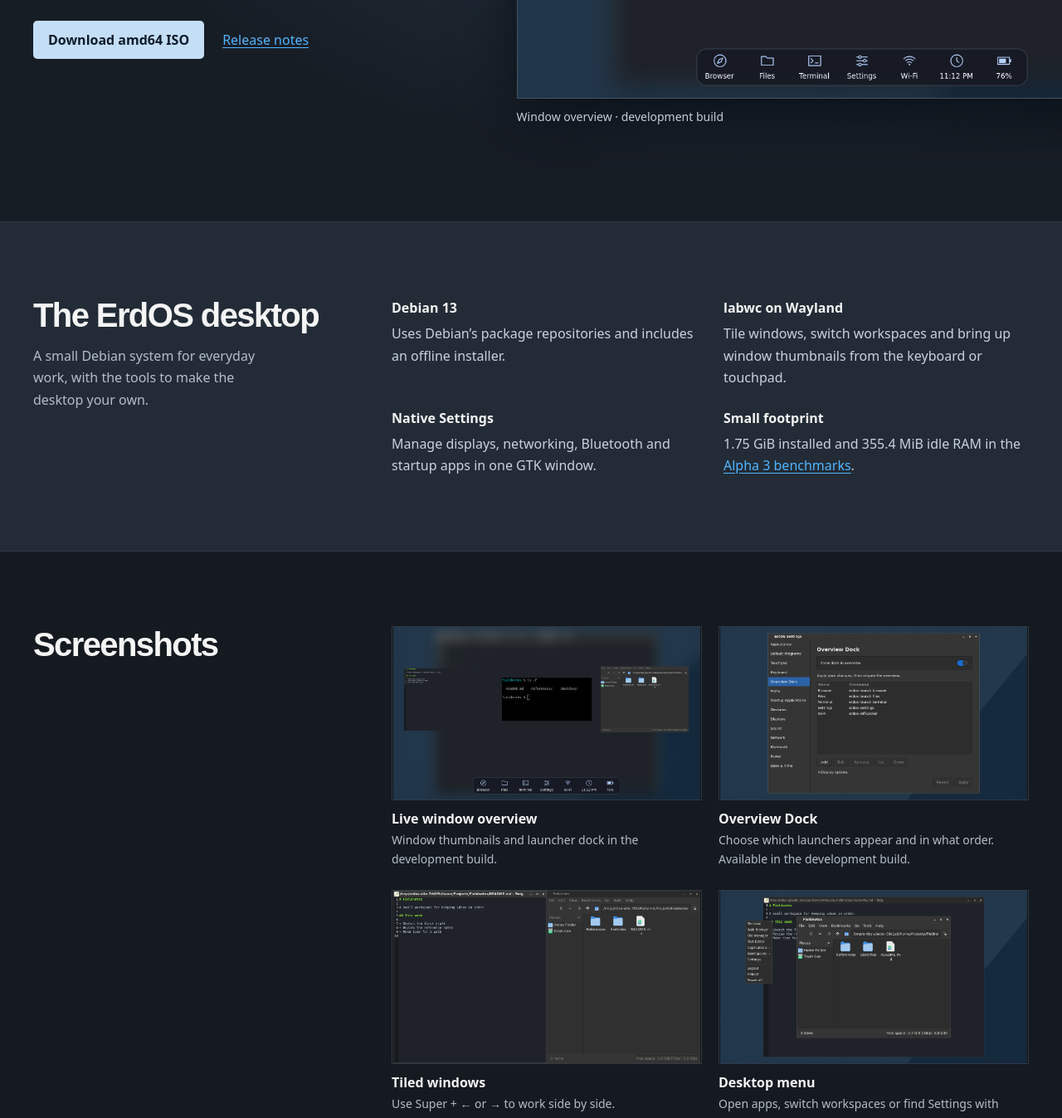
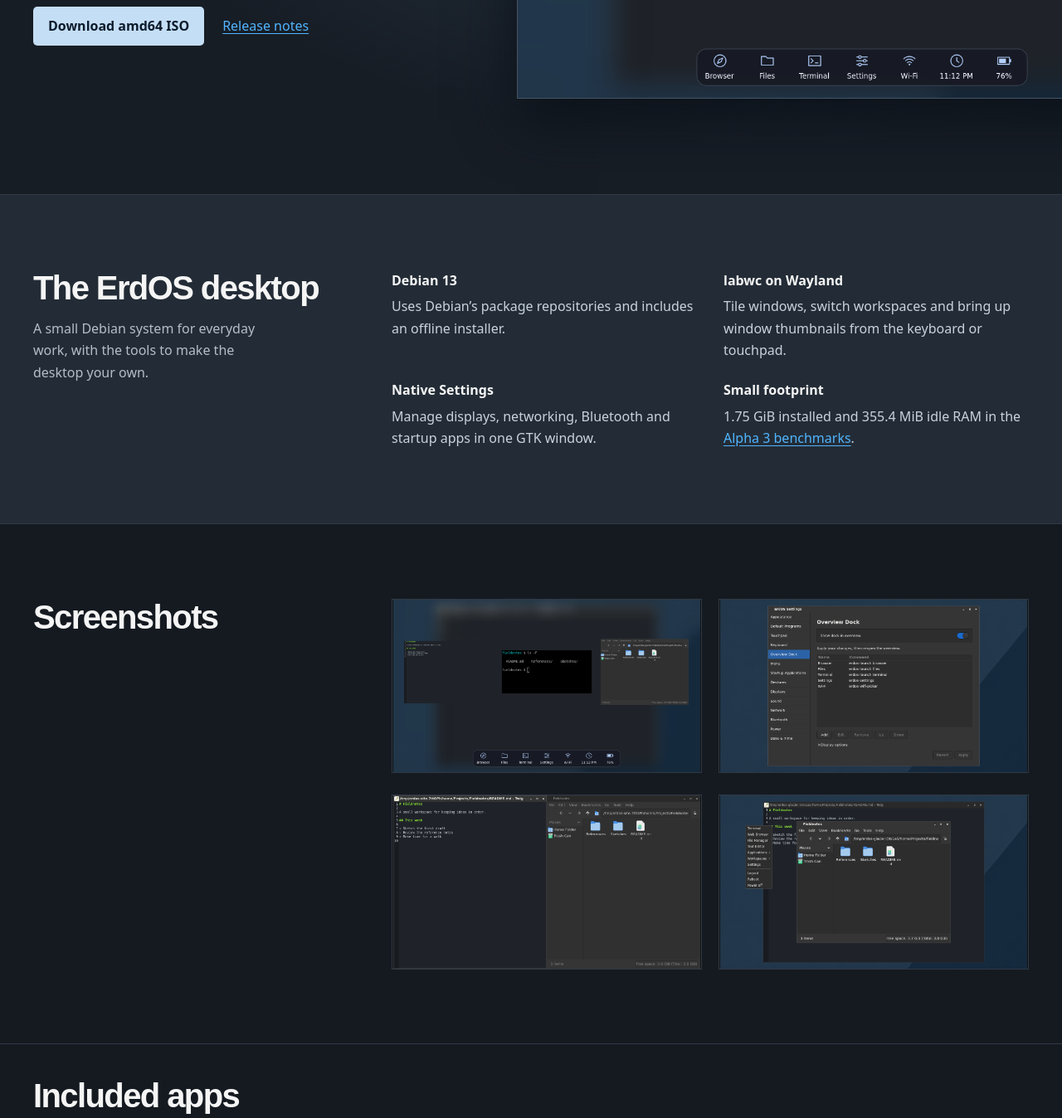
Before and after one commit to patx/erdos, a plain HTML site: page docs/index.html in a window 1280 px wide. Shown: the part 551-1899 px from the top of the page at 83% size. Drawn offline with Linux system fonts and the light colour scheme.

Commit message:
Remove website screenshot captions

```diff
--- a/docs/assets/home.css
+++ b/docs/assets/home.css
@@ -33,7 +33,6 @@
 .hero-preview { width: min(65vw, 1060px); }
 .hero-preview a { display: block; }
 .hero-preview img { display: block; width: 100%; height: auto; border: 1px solid #455361; box-shadow: 0 24px 64px #0b1119; }
-.hero-preview figcaption { margin-top: 10px; color: #c3cdd9; }
 
 .home .features-band, .home .screenshots-section { padding-block: clamp(48px, 7vw, 94px); }
 .features-band { background: #232c36; }
@@ -48,8 +47,6 @@
 .screenshot-grid a { display: grid; place-items: center; aspect-ratio: 16 / 9; background: #111315; border: 1px solid var(--line); }
 .screenshot-grid a:hover { border-color: var(--link); }
 .screenshot-grid img { display: block; width: 100%; height: 100%; object-fit: contain; min-height: 0; }
-.screenshot-grid figcaption { margin-top: 9px; color: var(--muted); }
-.screenshot-grid figcaption strong { display: block; color: #f5f5f5; font-size: 1rem; }
 
 .app-list { display: grid; grid-template-columns: repeat(5, minmax(0, 1fr)); gap: 24px; }
 .app-icon { display: block; width: 48px; height: 48px; object-fit: contain; }
--- a/docs/assets/style.css
+++ b/docs/assets/style.css
@@ -31,7 +31,7 @@ ul, ol { padding-left: 24px; margin: 0 0 18px; }
 li + li { margin-top: 8px; }
 button { font: inherit; color: var(--ink); background: #181818; border: 1px solid var(--line); padding: 3px 10px; cursor: pointer; }
 summary { cursor: pointer; }
-.muted, figcaption { color: var(--muted); font-size: .875rem; }
+.muted { color: var(--muted); font-size: .875rem; }
 .skip-link { position: absolute; top: -100px; left: 20px; background: #000; padding: 8px; }
 .skip-link:focus { top: 8px; }
 .site-header { display: flex; align-items: center; justify-content: space-between; gap: 20px; padding-block: 40px 48px; }
@@ -51,7 +51,6 @@ main > section { margin-bottom: 42px; }
 .guide-content section { margin-top: 40px; scroll-margin-top: 24px; }
 .guide-content figure { margin-block: 22px; }
 .guide-content figure img { display: block; }
-.guide-content figcaption { margin-top: 8px; }
 .notice { border-left: 2px solid var(--muted); padding-left: 16px; }
 .table-wrap { overflow-x: auto; margin-block: 20px; }
 table { border-collapse: collapse; width: 100%; text-align: left; font-size: .875rem; }
--- a/docs/index.html
+++ b/docs/index.html
@@ -46,9 +46,8 @@
         </div>
         <figure class="hero-preview">
           <a href="assets/live-window-overview.png?v=glacier" aria-label="View the full-size live window overview screenshot">
-            <img src="assets/live-window-overview.png?v=glacier" alt="Live thumbnails of Sakura, Twig and PCManFM above the ErdOS overview dock" width="1280" height="720" fetchpriority="high">
+            <img src="assets/live-window-overview.png?v=glacier" alt="Live thumbnails of Sakura, Twig and PCManFM above the overview dock in an ErdOS development build" width="1280" height="720" fetchpriority="high">
           </a>
-          <figcaption>Window overview · development build</figcaption>
         </figure>
       </div>
     </section>
@@ -74,25 +73,21 @@
             <a href="assets/live-window-overview.png?v=glacier" aria-label="View the full-size live window overview screenshot">
               <img src="assets/live-window-overview.png?v=glacier" alt="Live previews of Sakura, Twig and PCManFM above the ErdOS overview dock" width="1280" height="720">
             </a>
-            <figcaption><strong>Live window overview</strong><span>Window thumbnails and launcher dock in the development build.</span></figcaption>
           </figure>
           <figure>
             <a href="assets/overview-dock-settings.png?v=glacier" aria-label="View the full-size Overview Dock settings screenshot">
               <img src="assets/overview-dock-settings.png?v=glacier" alt="Overview Dock settings with a visibility toggle and controls to add, edit or reorder launchers" width="1280" height="720">
             </a>
-            <figcaption><strong>Overview Dock</strong><span>Choose which launchers appear and in what order. Available in the development build.</span></figcaption>
           </figure>
           <figure>
             <a href="assets/tiled-apps.png" aria-label="View the full-size tiled windows screenshot">
               <img src="assets/tiled-apps.png" alt="Twig editing a Markdown file on the left and PCManFM showing its project folder on the right" width="1280" height="720">
             </a>
-            <figcaption><strong>Tiled windows</strong><span>Use Super + ← or → to work side by side.</span></figcaption>
           </figure>
           <figure>
             <a href="assets/desktop-menu.png?v=glacier" aria-label="View the full-size desktop menu screenshot">
               <img src="assets/desktop-menu.png?v=glacier" alt="ErdOS desktop menu open beside the file manager and editor, with shortcuts to apps, workspaces and Settings" width="1280" height="720">
             </a>
-            <figcaption><strong>Desktop menu</strong><span>Open apps, switch workspaces or find Settings with Super + Space.</span></figcaption>
           </figure>
         </div>
       </div>
```
Also changed, not shown: docs/guide.html (+4 -4 lines).
